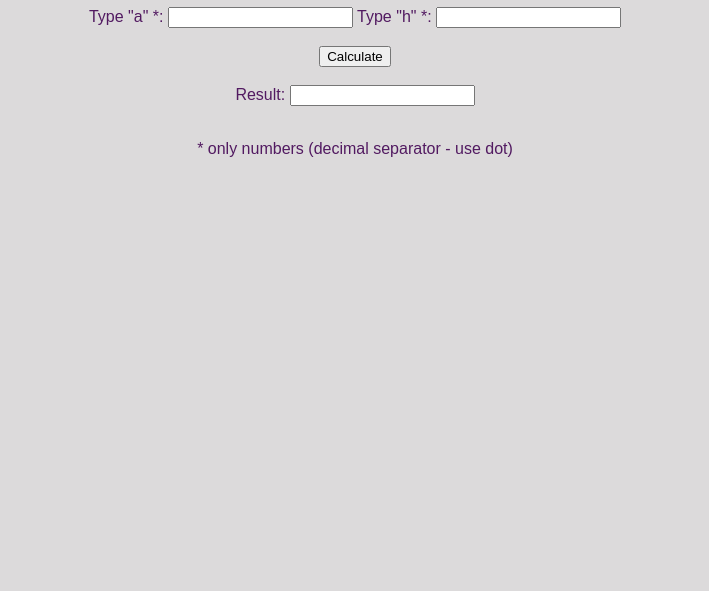
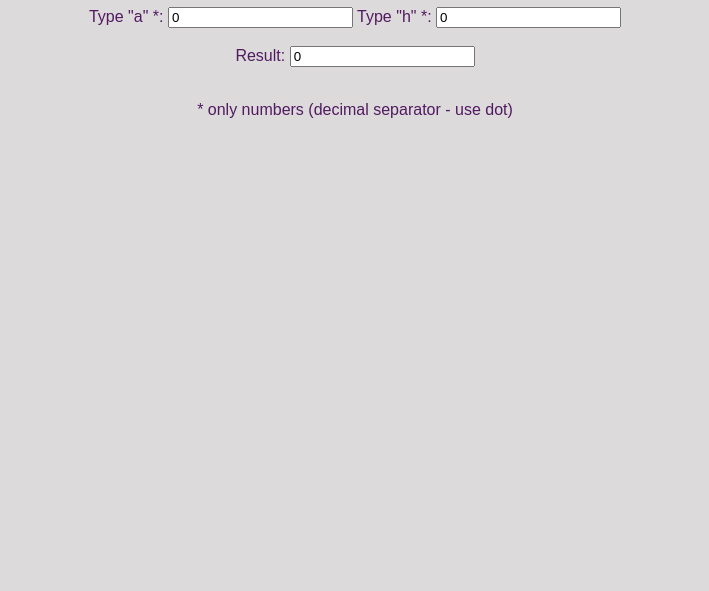
Before and after one commit to martita377/9.1_JS, a plain HTML site: page index.html in a window 1280 px wide. Shown: the part 209-800 px from the top of the page, without its empty margins (285-994 px from the left). Drawn offline with Linux system fonts and the light colour scheme.

Commit message:
few small impovements

```diff
--- a/index.html
+++ b/index.html
@@ -7,9 +7,8 @@
 </head>
 <body>
 	<h1>Pole trójkąta od podstawie a i wysokości h</h1>
-	Type "a" *: <input type="text" id="aValue">
-	Type "h" *: <input type="text" id="hValue"><br><br>
-	<button type="button" onclick="getTriangleArea(document.getElementById('aValue').value, document.getElementById('hValue').value);">Calculate</button><br><br>
+	Type "a" *: <input type="text" id="aValue" value="0">
+	Type "h" *: <input type="text" id="hValue" value="0"><br><br>
 	Result: <input type="text" id="result"><br><br>
 	<p>* only numbers (decimal separator - use dot)</p>
 	<script type="text/javascript" src="js/script.js"></script>
--- a/js/script.js
+++ b/js/script.js
@@ -1,25 +1,31 @@
+(function() {
+    var a = document.querySelector('#aValue')
+    var h = document.querySelector('#hValue')
+    var result = document.querySelector('#result')
 
-// Triangle Area - JS
+    a.addEventListener('input', function() {
+        render(getTriangleArea(a.value, h.value));
+    })
 
-var triangle1Area = calculate(15,6);
-var triangle2Area = calculate(10,1);
-var triangle3Area = calculate(1,1);
+    h.addEventListener('input', function() {
+        render(getTriangleArea(a.value, h.value));
+    })
+
+    function render(value) {
+        result.value = value || 0;
+    }
 
     function getTriangleArea(a, h) {
-	if (a <= 0 || h <= 0) {
+        if (a < 0 || h < 0) {
             alert('Nieprawidłowe dane');
         } else {
-		showResult(a, h);
+            return calculate(a, h);
         }
-}
-
-function showResult(a, h) {
-	document.getElementById('result').value = calculate(a, h);
     }
 
     function calculate(a, h) {
         return (a * h) / 2;
     }
 
-
-console.log(calculate(10, 2));
+    render();
+}())
```
Lines whose indentation alone changed are shown as unchanged.
